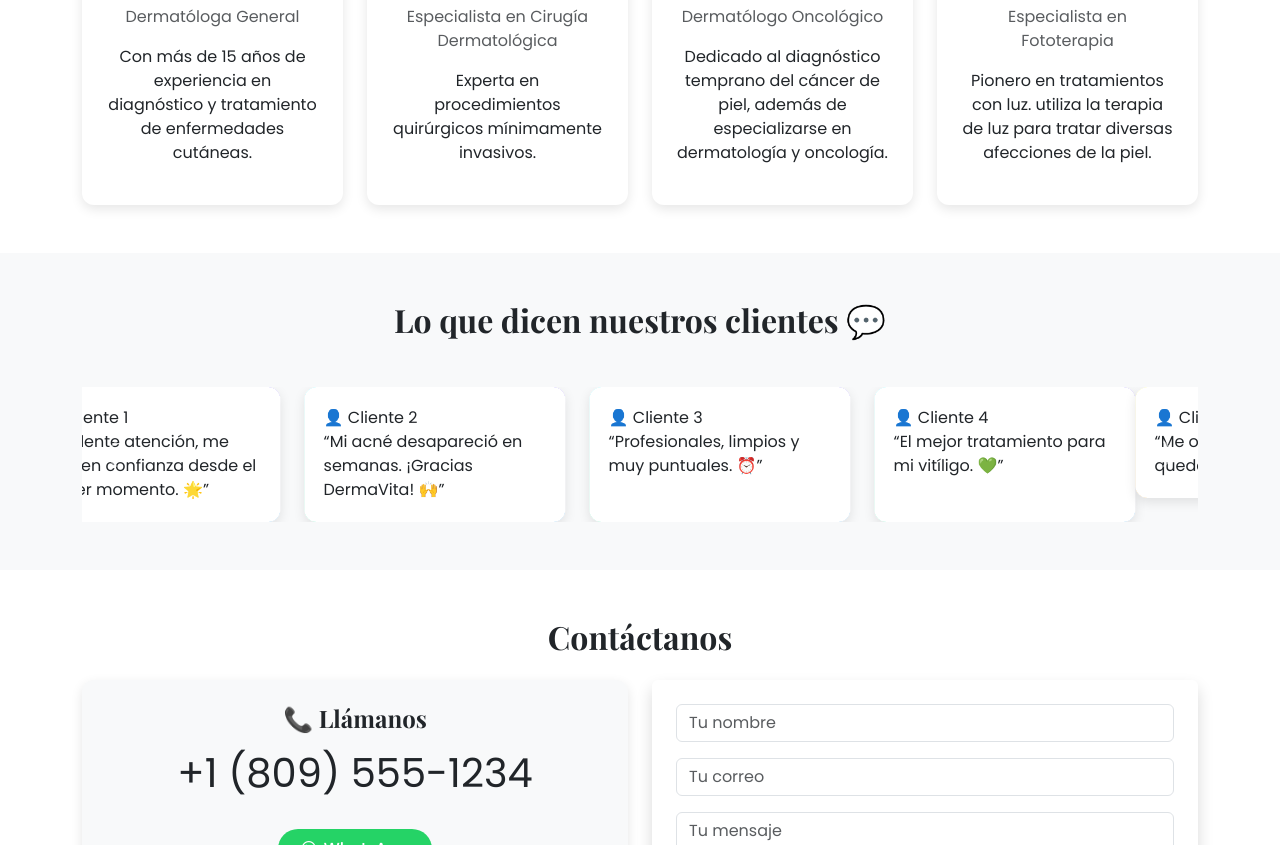
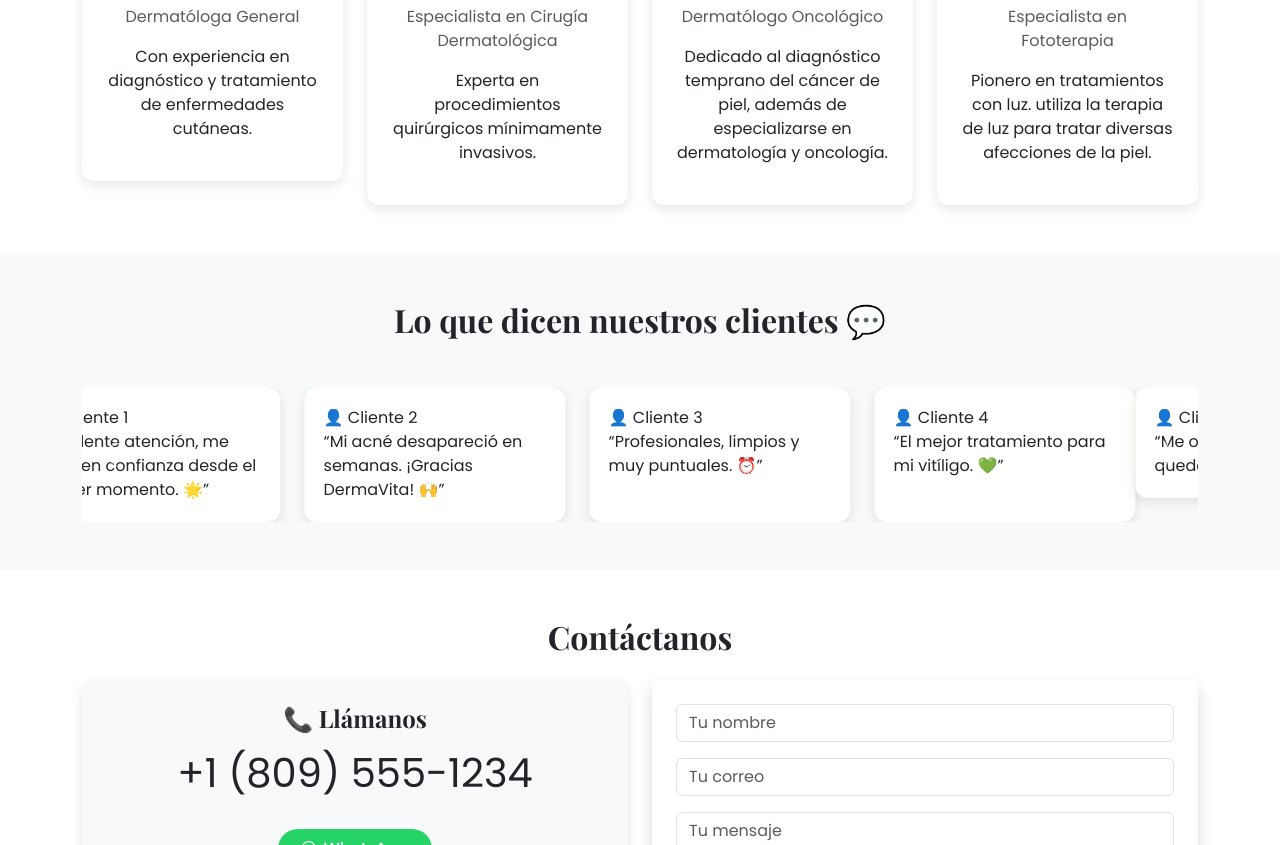
Before and after one commit to rosmarilrichardson4-cyber/dermavita-clinica, a plain HTML site: page index.html in a window 1280 px wide. Shown: the part 1772-2617 px from the top of the page. Drawn offline with nearby package versions, Linux system fonts and the light colour scheme.

Commit message:
Fix HTML structure and add missing elements
Corrected HTML structure and added missing elements.

```diff
--- a/index.html
+++ b/index.html
@@ -116,7 +116,7 @@
             <img src="https://cemdoe.com/wp-content/uploads/2024/10/Marleny-Maria-Mena.jpg" class="rounded-circle img-fluid team-img" alt="Dra. Elena Morales" />
             <h5 class="mt-3">Dra. Elena Morales de la Cruz</h5>
             <p class="text-muted">Dermatóloga General</p>
-            <p>Con más de 15 años de experiencia en diagnóstico y tratamiento de enfermedades cutáneas.</p>
+            <p>Con experiencia en diagnóstico y tratamiento de enfermedades cutáneas.</p>
           </div>
         </div>
         <div class="col-md-6 col-lg-3">
@@ -269,4 +269,5 @@
 
     <script type="module" src="script.js"></script>
   </body>
+
 </html>
```
